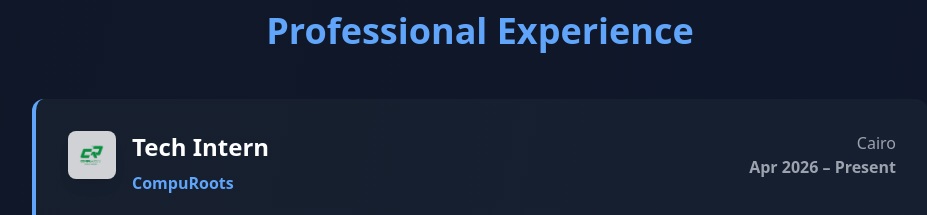
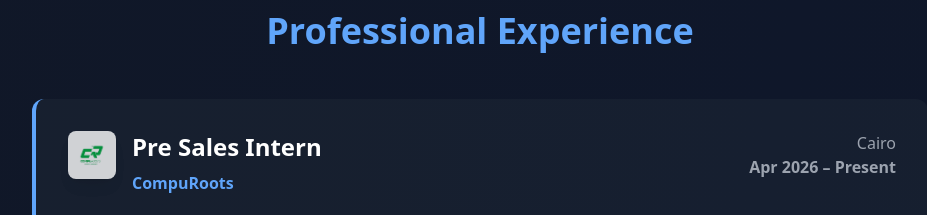
Before and after one commit to tokagabr/Portfolio_Tokagabr, a React (Vite) app: page / in a window 1280 px wide. Shown: the part 1540-1755 px from the top of the page, without its empty margins (160-1087 px from the left). Built offline with nearby package versions, Linux system fonts and the light colour scheme.

Commit message:
Change job title from 'Tech Intern' to 'Pre Sales Intern'

```diff
--- a/src/App.tsx
+++ b/src/App.tsx
@@ -214,7 +214,7 @@
                       <img src={compurootsLogo} alt="CompuRoots Logo" className="w-full h-full object-contain" />
                     </div>
                     <div>
-                      <h3 className="text-2xl font-bold text-white mb-2">Tech Intern</h3>
+                      <h3 className="text-2xl font-bold text-white mb-2">Pre Sales Intern</h3>
                       <p className="text-blue-400 font-semibold">CompuRoots</p>
                     </div>
                   </div>
```
